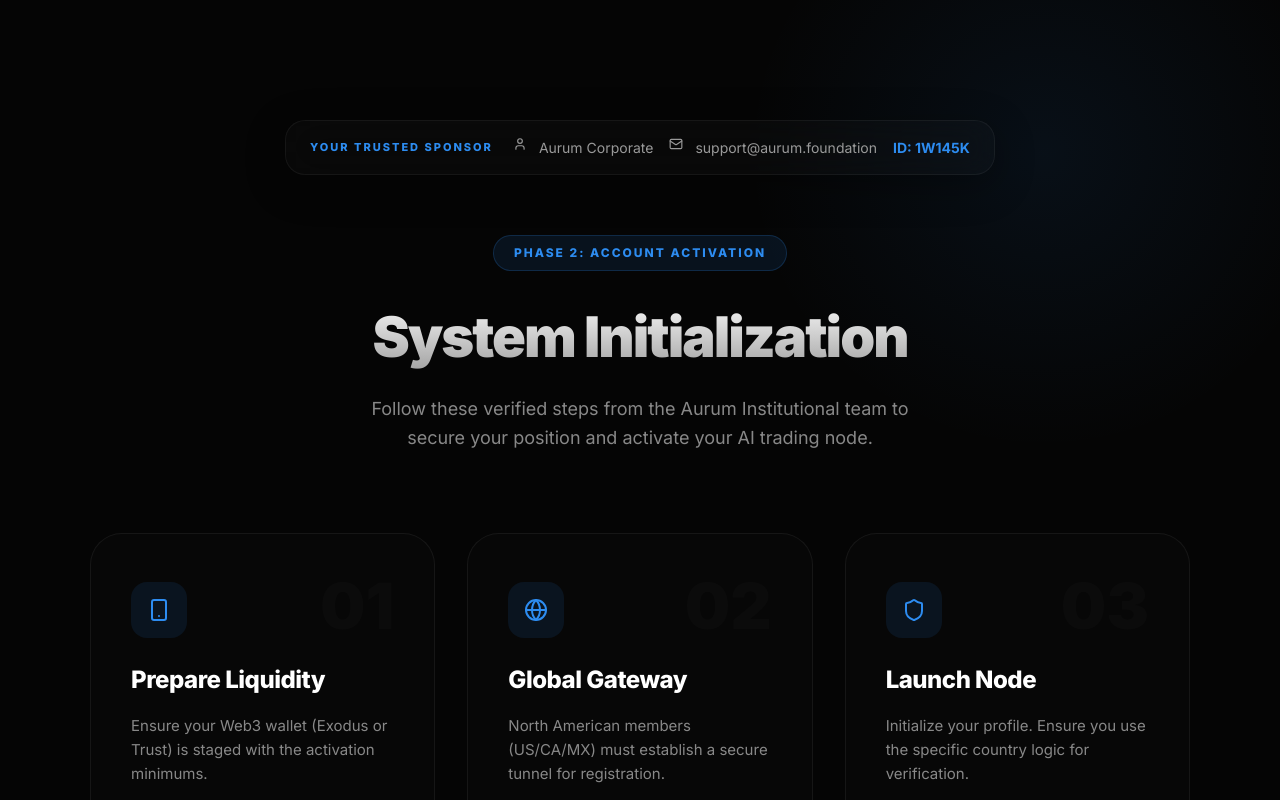
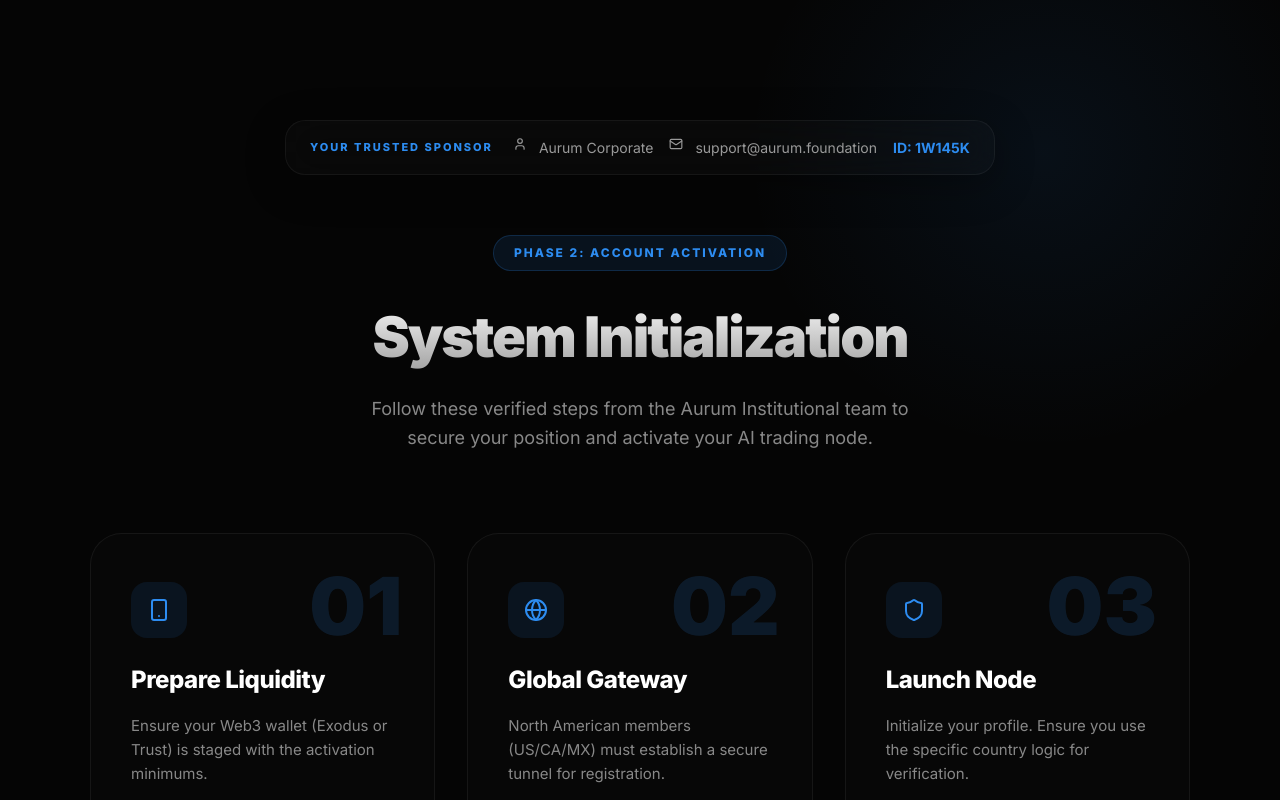
Before and after one commit to moabytemusic-code/welcometoaurum, a Next.js app: page /onboarding in a window 1280 px wide. Shown: the top 800 px of the page. Built offline with nearby package versions, Linux system fonts and the light colour scheme; no server answers; the database is empty.

Commit message:
style: enhance onboarding step number visibility

```diff
--- a/src/app/onboarding/onboarding.module.css
+++ b/src/app/onboarding/onboarding.module.css
@@ -137,11 +137,11 @@
 
 .stepNumber {
   position: absolute;
-  top: 40px;
-  right: 40px;
-  font-size: 64px;
+  top: 32px;
+  right: 32px;
+  font-size: 80px;
   font-weight: 900;
-  color: rgba(255,255,255,0.02);
+  color: rgba(45, 140, 240, 0.15);
   line-height: 1;
   pointer-events: none;
 }
```
